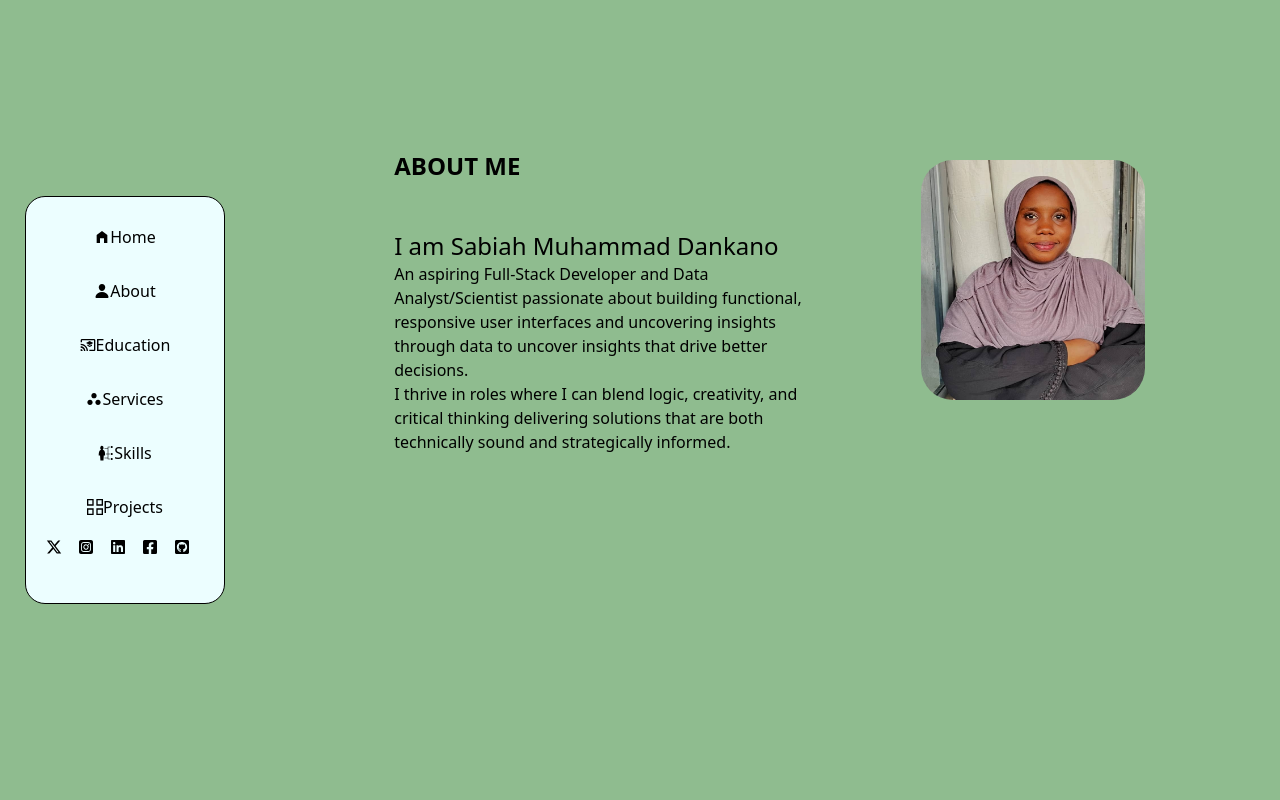
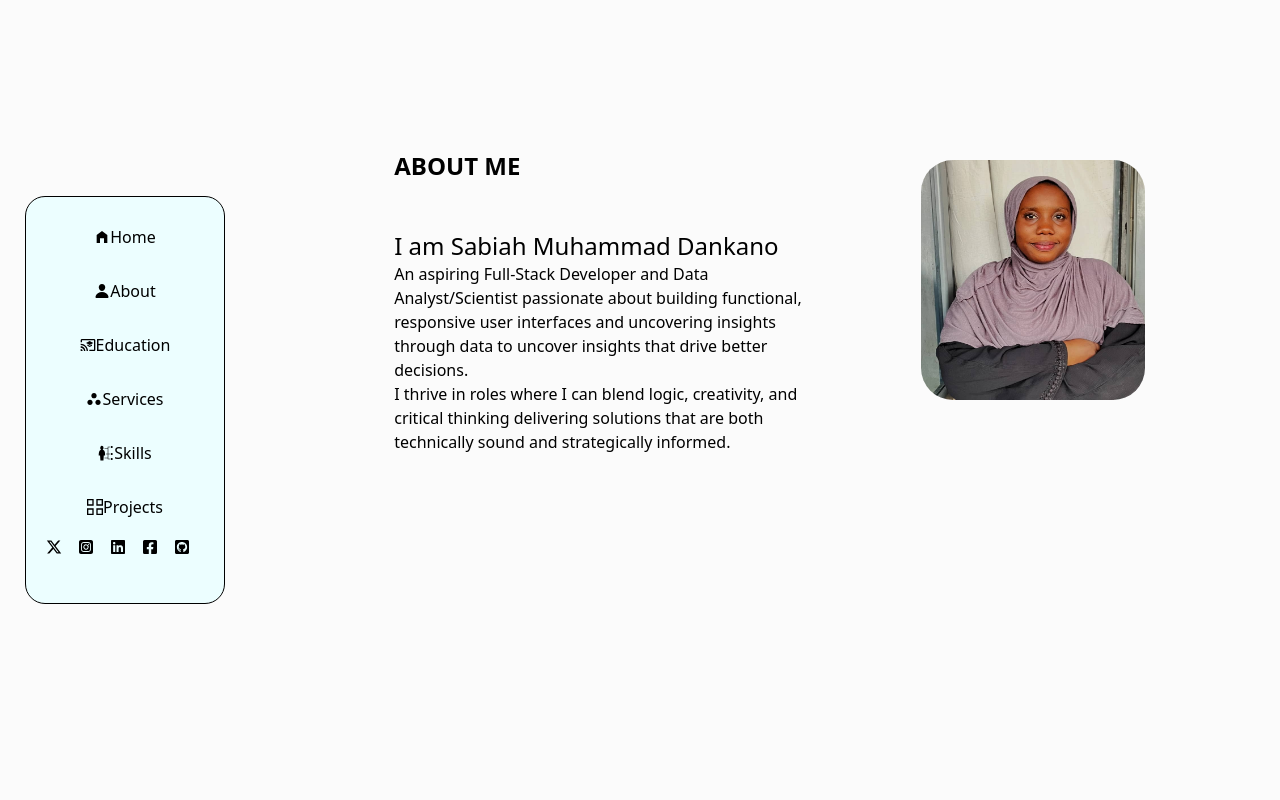
Before and after one commit to sabiahdk/My-Portfolio, a React (Vite) app in the folder Portfolio/: page / in a window 1280 px wide. Shown: the top 800 px of the page. Built offline with nearby package versions, Linux system fonts and the light colour scheme.

Commit message:
first commit

```diff
--- a/Portfolio/src/index.css
+++ b/Portfolio/src/index.css
@@ -15,6 +15,6 @@
 body {
     margin: 0;
     overflow-x: hidden;
-         background-color: darkseagreen;
-
+         background-color: rgba(4, 9, 9, 0.017);
+          align-items: center;
 }
--- a/package.json
+++ /dev/null
@@ -1,6 +0,0 @@
-{
-  "dependencies": {
-    "@tailwindcss/vite": "^4.1.11",
-    "tailwindcss": "^4.1.11"
-  }
-}
```
Also changed, not shown: 1 other file (tests, documents, lock files or other folders).
